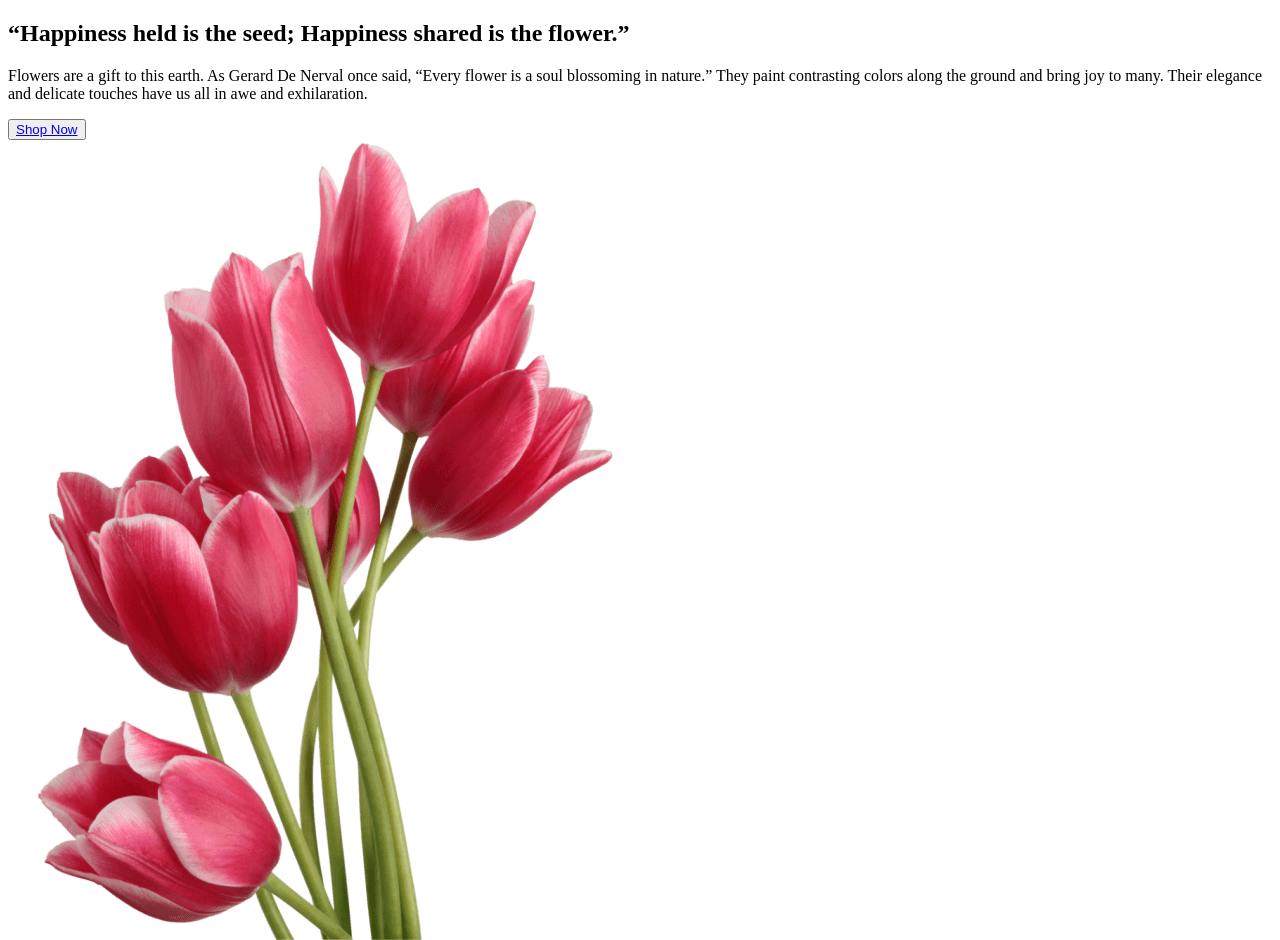
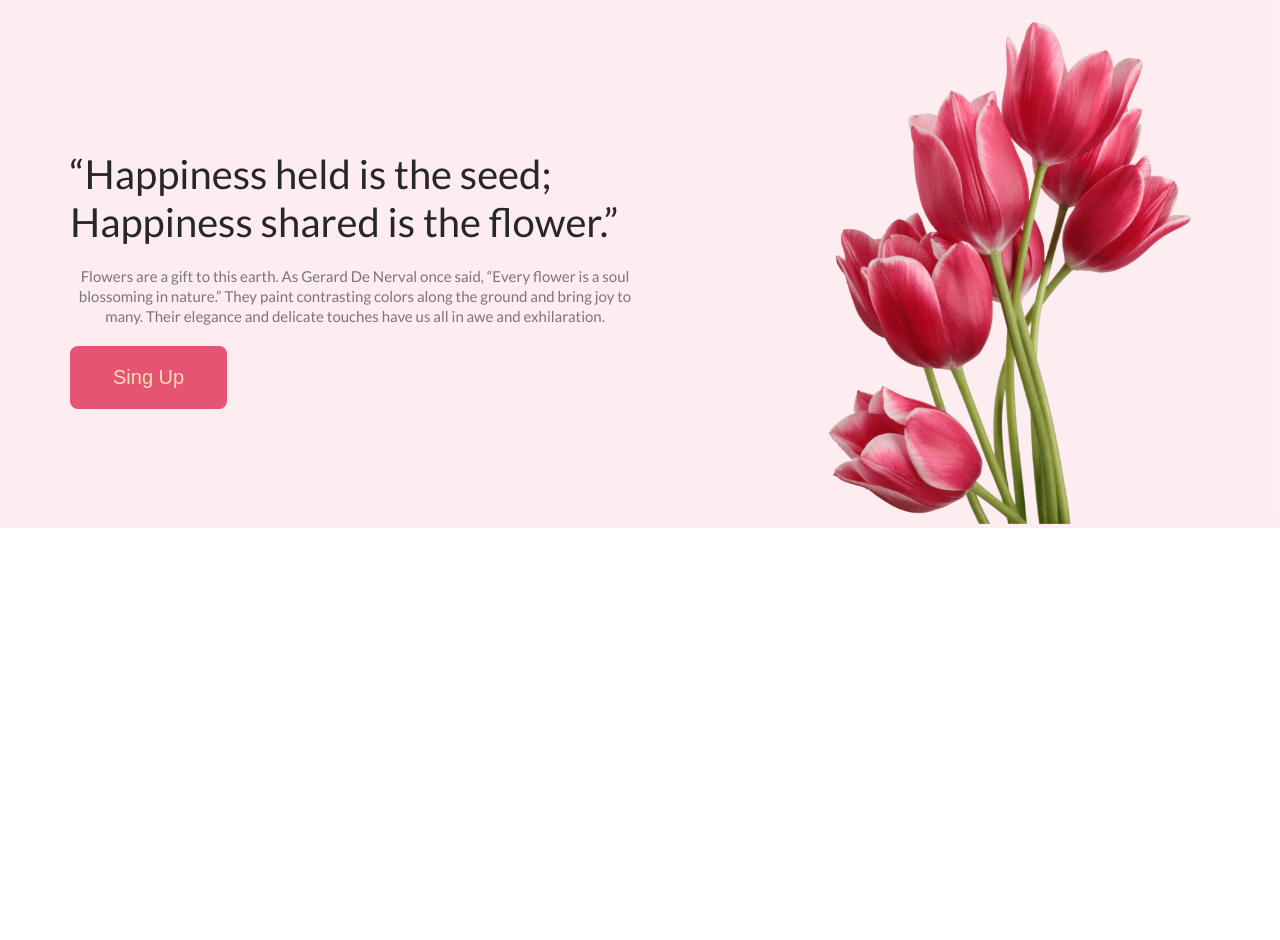
Before and after one commit to dipukumar11/assignment, a plain HTML site: page index.html in a window 1280 px wide. After the commit the page ends 800 px from the top, so only its background shows below. Drawn offline with Linux system fonts and the light colour scheme.

Commit message:
header section end

```diff
--- a/index.html
+++ b/index.html
@@ -4,20 +4,27 @@
     <meta charset="UTF-8">
     <meta name="viewport" content="width=device-width, initial-scale=1.0">
     <title>Flower Shop</title>
+    <link rel="preconnect" href="https://fonts.googleapis.com">
+    <link rel="preconnect" href="https://fonts.gstatic.com" crossorigin>
+    <link href="https://fonts.googleapis.com/css2?family=Lato&display=swap" rel="stylesheet">
+
+
+
     <link rel="stylesheet" href="style.css"/>
 </head>
 <body>
     <header>
         <section class="Header-section">
-            <div>
-                <h1>“Happiness held is the seed; Happiness shared is the flower.”</h1>
+            <div class="head-content">
+            <div class="head-left">
+                <h1>“Happiness held is the seed; <br> Happiness shared is the flower.”</h1>
                 <p>Flowers are a gift to this earth. As Gerard De Nerval once said, “Every flower is a soul blossoming in nature.” They paint contrasting colors along the ground and bring joy to many. Their elegance and delicate touches have us all in awe and exhilaration.</p>
-                <button><a href="#">Shop Now</a></button>
+                <button class="btn"><a href="#">Sing Up</a></button>
             </div>
             <div>
                 <img src="Flower Asset/pngwing 10.png"/>
             </div>
-
+        </div>
         </section>
 
     </header>
--- a/style.css
+++ b/style.css
@@ -0,0 +1,61 @@
+*{
+    margin:0px;
+    padding:0px;
+
+}
+h1{
+    font-family: lato;
+}
+.Header-section{
+    background-color: rgba(229, 84, 115, 0.10);
+}
+.Header-section  img{
+    width:400px;
+    padding-top: 20px;
+}
+.head-content{
+    max-width: 1140px;
+    display: flex;
+    margin:auto;
+}
+.head-left{
+    padding-top:150px;
+    padding-right: 170px;
+
+
+}
+.head-left h1{
+    color: #272727;
+font-family: Lato;
+font-size: 40px;
+font-style: normal;
+font-weight: 300;
+line-height: normal;
+}
+.head-left p{
+    margin-top: 20px;
+    color: rgba(39, 39, 39, 0.60);
+    text-align: center;
+    font-family: Lato;
+    font-size: 15px;
+    font-style: normal;
+    font-weight: 400;
+    line-height: 20px;
+}
+.btn{
+
+    margin-top:20px;
+    display: inline-flex;
+padding: 20px 43px;
+align-items: flex-start;
+gap: 10px;
+border-radius: 8px;
+background: #E55473;
+border:none;
+}
+.btn a{
+    color:wheat;
+    text-decoration: none;
+    font-weight: 400;
+    font-size: 20px;
+}
```
